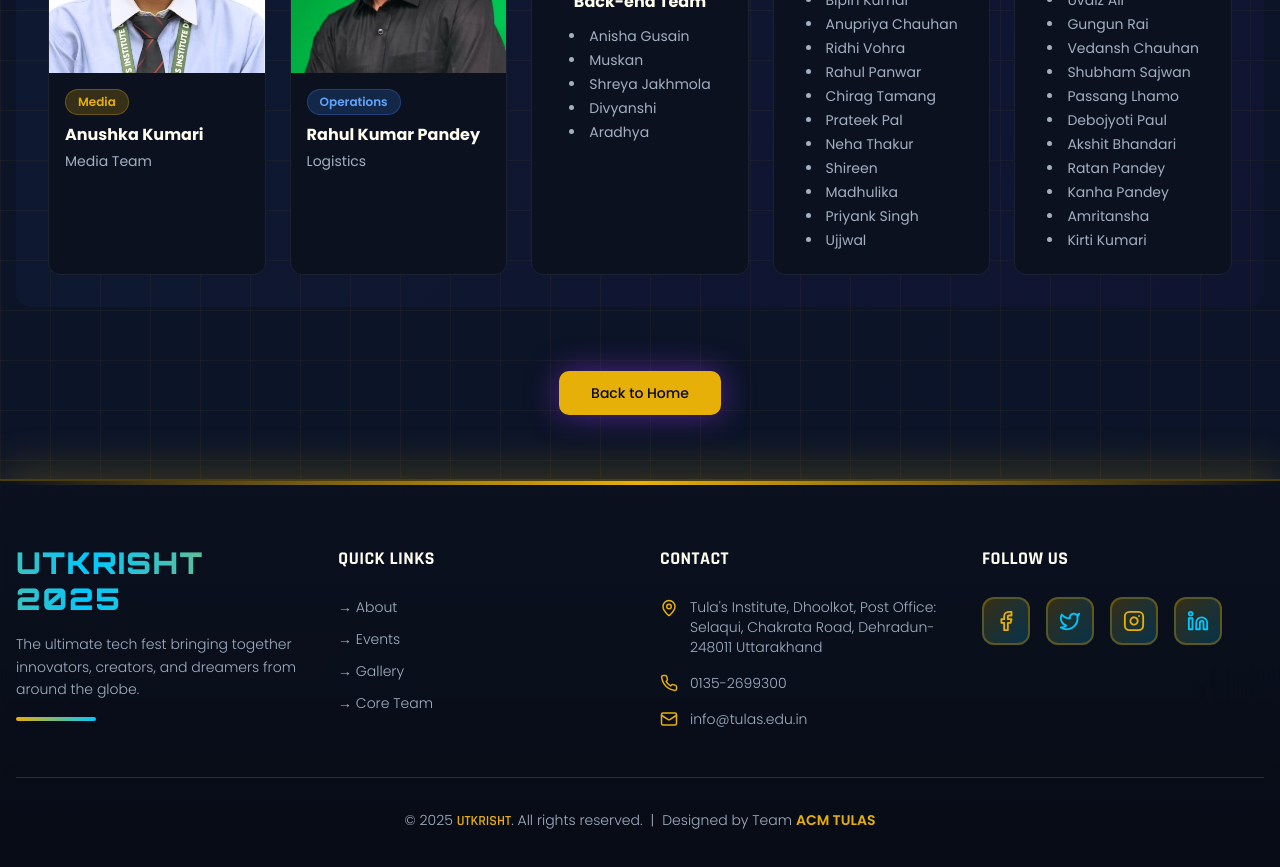
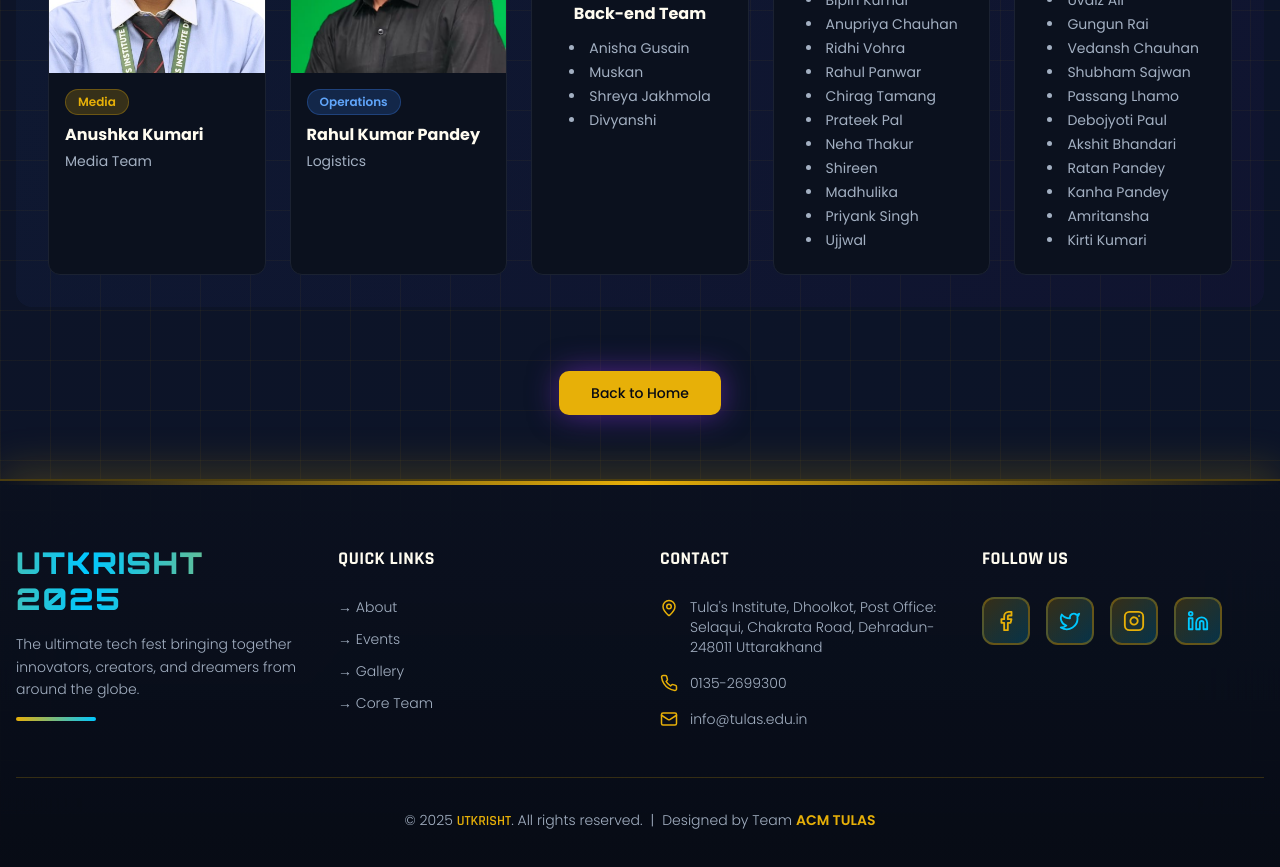
Before and after one commit to akky2000/TULAS-UTKRISHT, a React (Vite) app: page /core-team in a window 1280 px wide. Shown: the part 4140-5007 px from the top of the page. Built offline with nearby package versions, Linux system fonts and the light colour scheme; no server answers; the HTML template or start-up script is replaced by a standard one.

Commit message:
Update CoreTeam.tsx

```diff
--- a/src/pages/CoreTeam.tsx
+++ b/src/pages/CoreTeam.tsx
@@ -404,7 +404,7 @@ const CoreTeam = () => {
                     <li>Muskan</li>
                     <li>Shreya Jakhmola</li>
                     <li>Divyanshi</li>
-                    <li>Aradhya</li>
+
                   </ul>
                 </div>
                 <div className="group bg-card border border-border rounded-xl overflow-hidden hover:border-secondary transition-all duration-300 hover:shadow-[0_0_30px_rgba(6,182,212,0.3)] animate-fade-in flex flex-col justify-center p-6 text-center">
```
